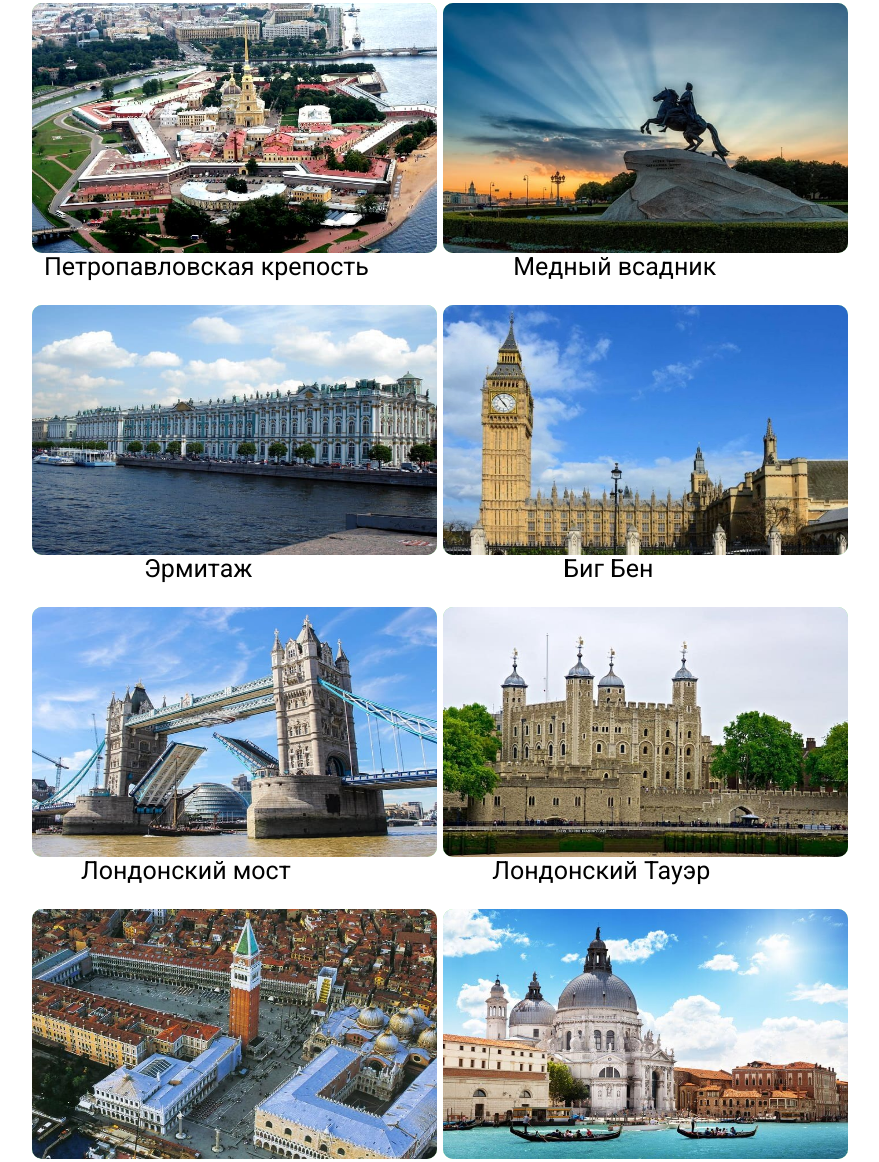
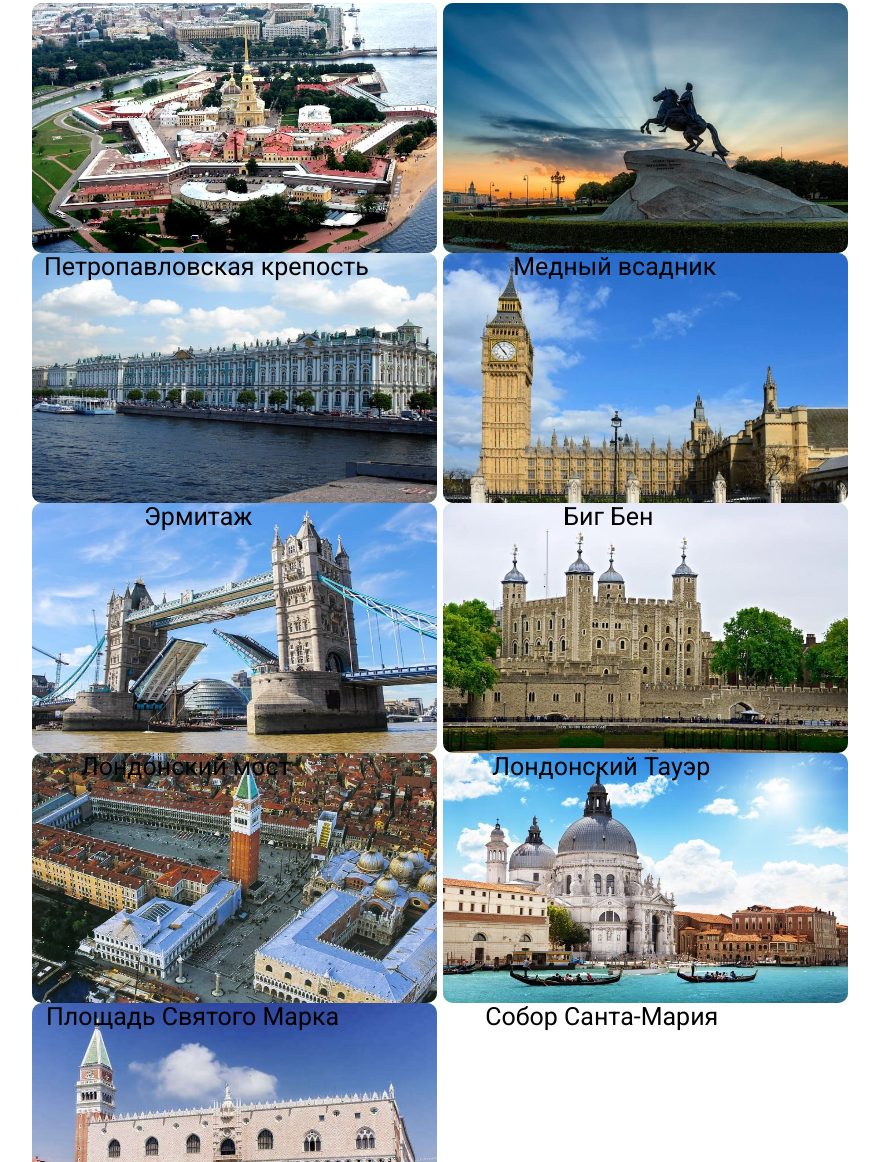
Before and after one commit to rinas-ink/rinas-ink.github.io, a plain HTML site: page index.html in a window 1280 px wide. Shown: the part 1714-2876 px from the top of the page, without its empty margins (68-947 px from the left). Drawn offline with Linux system fonts and the light colour scheme; a web font is replaced by a local one.

Commit message:
Update styles.css

```diff
--- a/styles.css
+++ b/styles.css
@@ -213,7 +213,7 @@ box-shadow: -2px -2px 10px slategrey,2px 2px 10px slategrey;
         display: inline-block;
       transition: .5s;
       border-radius: 10px;
- vertical-alighn:top;
+ vertical-align:top;
     }
     /*.image:hover{
        transform: scale(2);
```
